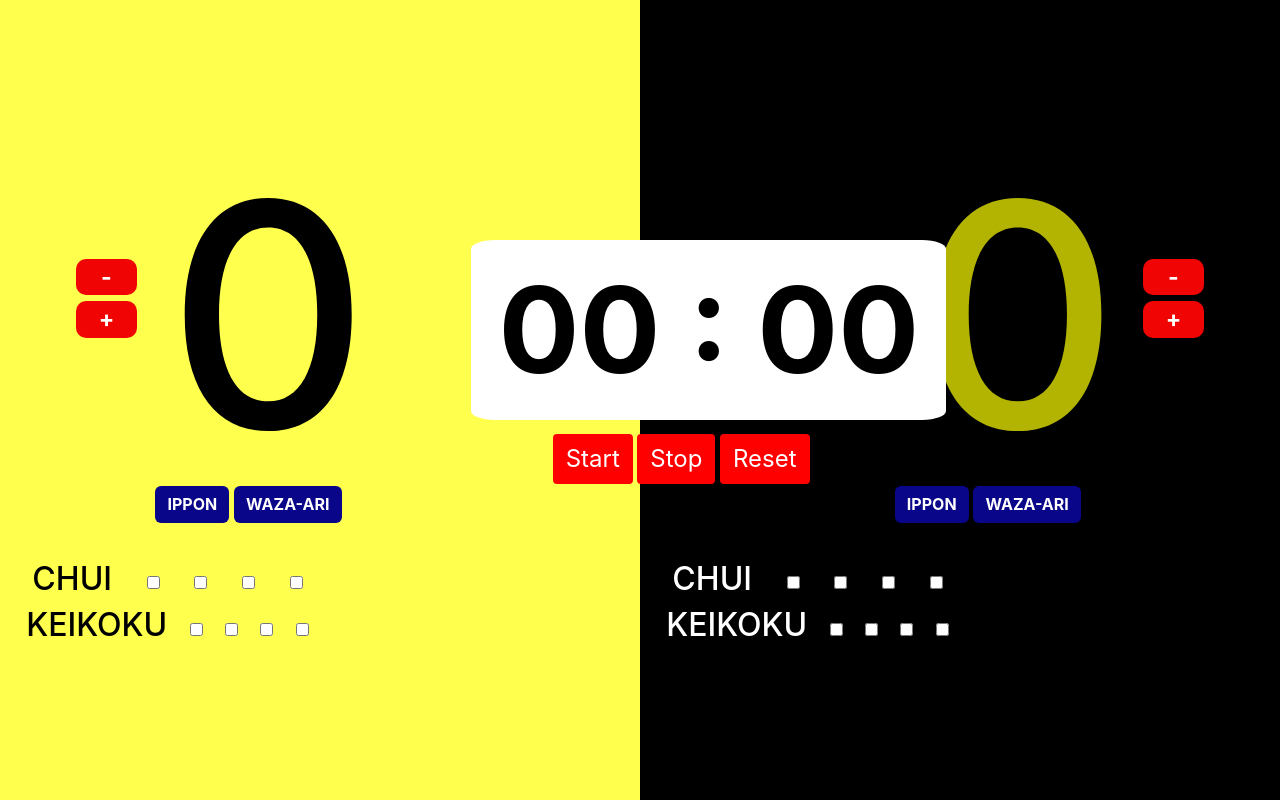
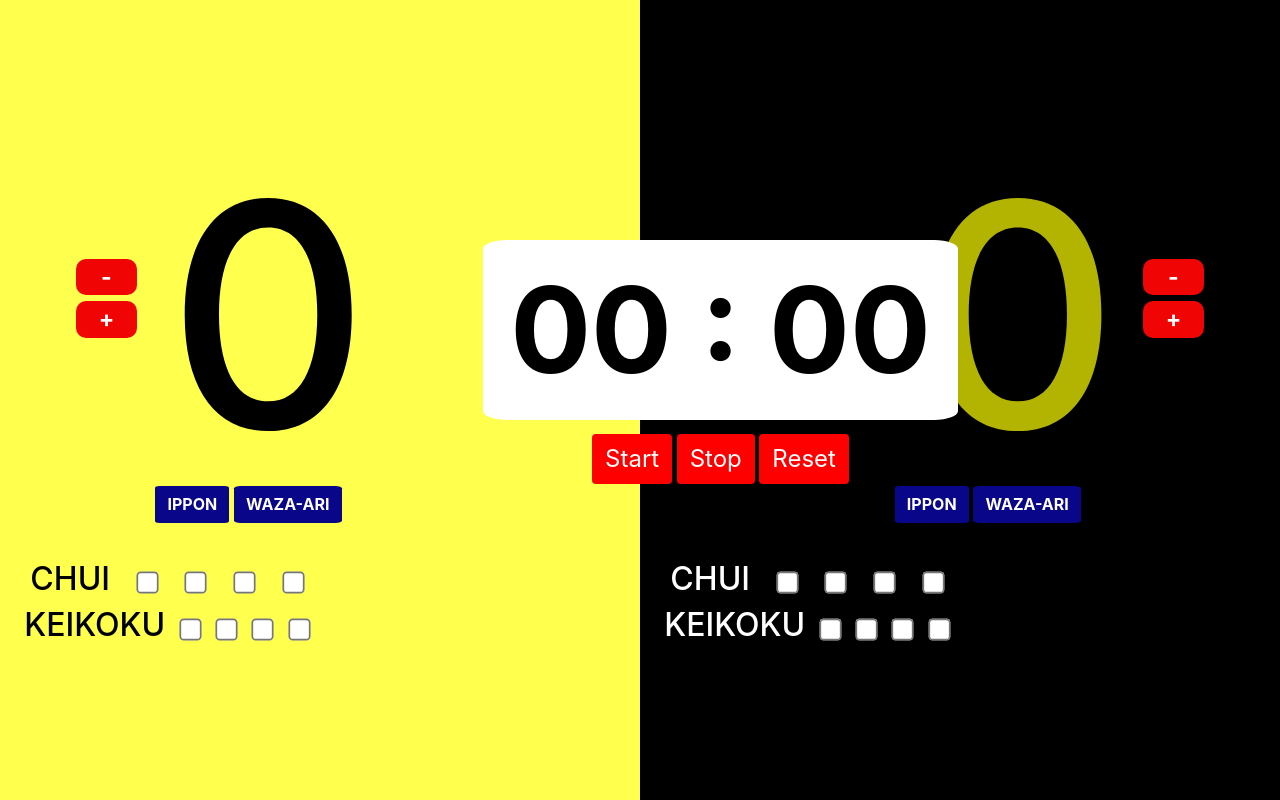
Before and after one commit to kushvijay234/nai_scoreboard, a plain HTML site: page index.html in a window 1280 px wide. Drawn offline with nearby package versions, Linux system fonts and the light colour scheme.

Commit message:
check box size

```diff
--- a/styles.css
+++ b/styles.css
@@ -10,8 +10,10 @@ background-color: black;
 }
 .row.clock {
 position: relative;
-left: 38%;
+left: 31%;
 top: -70vh;
+display: flex;
+justify-content: center;
 }
 
 span#count {
@@ -71,7 +73,7 @@ h1#black-player-point {
     color: #ffffff;
     padding: 1% 2%;
     border: none;
-    border-radius: 6px;
+    border-radius: 6%;
     font-weight: bold;
 }
 
@@ -209,3 +211,9 @@ form#keikoku {
 h2.tick-title {
     font-size: 2rem;
 }
+
+input[type="checkbox"],
+input[type="radio"] {
+    transform: scale(1.7); /* Increase size */
+    margin-right: 5px; /* Adjust spacing */
+}
```
